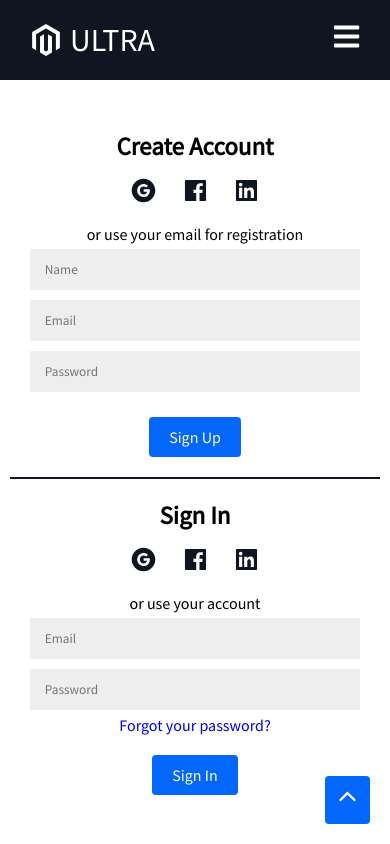
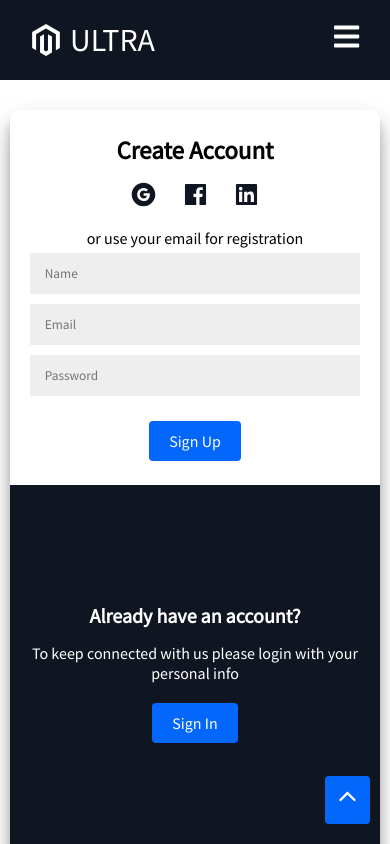
Before and after one commit to Mridul2820/product-landing, a React (Create React App) app: page /signup in a window 390 px wide. Shown: the top 844 px of the page. Built offline with nearby package versions, Linux system fonts and the light colour scheme.

Commit message:
login responsive

```diff
--- a/src/pages/SignUp.js
+++ b/src/pages/SignUp.js
@@ -85,9 +85,8 @@ const SignContainer = styled.div`
 
     @media screen and (max-width: 425px) {
         height: 100%;
-        min-height: 100%;
+        min-height: 750px;
         margin: 30px auto;
-        box-shadow: none;
     }
 
     ${StyledButton} {
@@ -107,8 +106,10 @@ const SignUpContainer = styled.div`
     transform: ${({leftActive}) => leftActive ? '' : 'translateX(100%)'} ;
 
     @media screen and (max-width: 425px) {
-        position: relative;
         width: 100%;
+        height: 50%;
+        transform: translateX(0);
+        transform: ${({leftActive}) => leftActive ? '' : 'translateY(100%)'} ;
     }
 `
 const SignInContainer = styled.div`
@@ -125,11 +126,10 @@ const SignInContainer = styled.div`
     z-index: ${({leftActive}) => leftActive ? '1' : '5'} ;
 
     @media screen and (max-width: 425px) {
-        position: relative;
         width: 100%;
-        visibility: visible;
-        opacity: 1;
-        border-top: 2px solid #101522;
+        height: 50%;
+        transform: translateX(0);
+        transform: ${({leftActive}) => leftActive ? '' : 'translateY(100%)'} ;
     }
 `
 
@@ -191,7 +191,12 @@ const OverlayWrap = styled.div`
     transform: ${({leftActive}) => leftActive ? '' : 'translateX(-100%)'} ;
 
     @media screen and (max-width: 425px) {
-        display: none;
+        height : 50%;
+        width: 100%;
+        left: 0;
+        top: 50%;
+        transform: translateX(0);
+        transform: ${({leftActive}) => leftActive ? '' : 'translateY(-100%)'} ;
     }
 `
 
@@ -205,6 +210,15 @@ const Overlay = styled.div`
     transform: translateX(0);
     transition: transform .6s ease-in-out;
     transform: ${({leftActive}) => leftActive ? '' : 'translateX(50%)'} ;
+
+    @media screen and (max-width: 425px) {
+        top: -100%;
+        left: 0;
+        width: 100%;
+        height: 200%;
+        transform: translateX(0);
+        transform: ${({leftActive}) => leftActive ? '' : 'translateY(50%)'} ;
+    }
 
     h1 {
         font-weight: bold;
@@ -233,6 +247,13 @@ const OverlayLeft = styled.div`
     @media screen and (max-width: 550px) {
         padding: 0 20px;
     }
+
+    @media screen and (max-width: 425px) {
+        transform: translateX(0);
+        transform: ${({leftActive}) => leftActive ? 'translateY(-20%)' : 'translateY(0)'} ;
+        width: 100%;
+        height: 50%;
+    }
 `
 
 const OverlayRight = styled.div`
@@ -254,6 +275,15 @@ const OverlayRight = styled.div`
     @media screen and (max-width: 550px) {
         padding: 0 20px;
     }
+
+    @media screen and (max-width: 425px) {
+        width: 100%;
+        height: 50%;
+        top: unset;
+        bottom: 0;
+        transform: translateX(0);
+        transform: ${({leftActive}) => leftActive ? 'translateY(0%)' : 'translateY(20%)'} ;
+    }
 `
 
 export default SignUp
```
